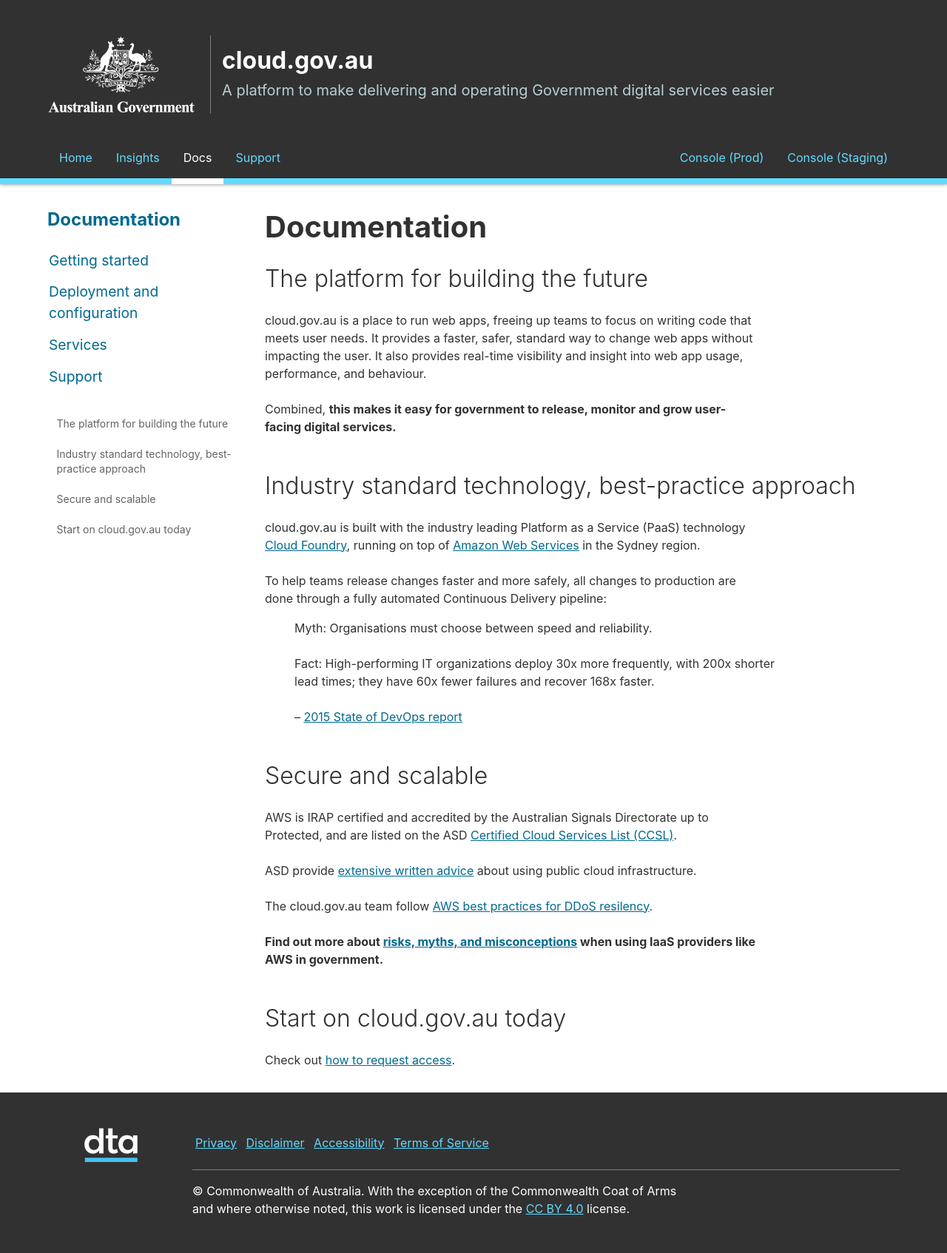
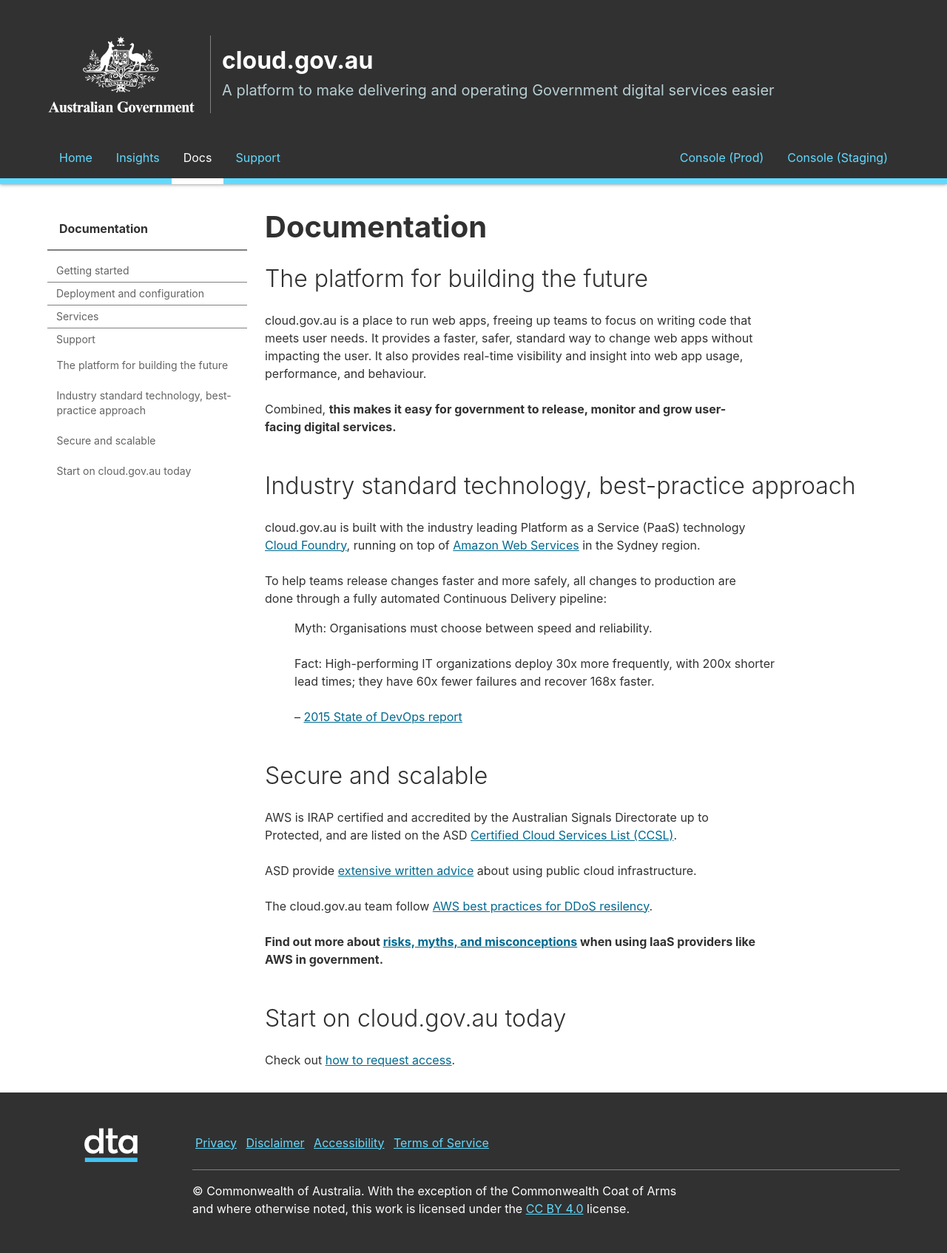
Before and after one commit to govau/cloud.gov.au, a Jekyll site: the page built from docs.md, in a window 1280 px wide. Shown: the whole page at 74% size. Built offline with Jekyll 4.4.1, drawn with Linux system fonts in a browser that asks for light colours.

Commit message:
Mobility work on menus

```diff
--- a/_includes/footer.html
+++ b/_includes/footer.html
@@ -1,5 +1,5 @@
 <footer class="au-footer au-footer--dark au-body au-body--dark" role="contentinfo">
-        <div id="back-to-top" class="transition-medium hidden-print"><a href="#top">Back to Top</a></div>
+    <div id="back-to-top" class="transition-medium hidden-print"><a href="#top">Back to Top</a></div>
     <div class="container">
         <div class="row">
             <div class="col-sm-2 text-centered" id="dta-initiative">
--- a/_layouts/page.html
+++ b/_layouts/page.html
@@ -5,26 +5,28 @@
         <div class="container">
             <div class="row mt-2">
                 <div id="sidebar" class="col-md-3">
-                    {% for item in site.data.sub-navigation[page.sidebar] %}
-                        <h3><a href="{{ item.url }}">{{ item.title }}</a></h3>
-                        <ul class="au-link-list">
-                            {% for subitem in item.subitems %}
-                            <li{% if subitem.url == page.url %} class="active"{% endif %}><a href="{{ subitem.url }}">{{ subitem.title }}</a></li>
-                            {% endfor %}
-                        </ul>
-                    {% endfor %}
-
                     <aside class="au-side-nav au-accordion" aria-label="side navigation">
                         <button
                             class="au-side-nav__toggle au-accordion__title au-accordion--closed"
-                            aria-controls="sidebar-nav"
+                            aria-controls="sidebar-nav-container"
                             aria-expanded="false"
                             onclick="return AU.accordion.Toggle( this )"
                         >
                             In this section
                         </button>
-                        <div id="toc-container" class="au-side-nav__content au-accordion--closed au-accordion__body">
-                            {% include toc.html class="au-link-list" html=content %}
+                        <div id="sidebar-nav-container" class="au-side-nav__content au-accordion--closed au-accordion__body">
+                            {% for item in site.data.sub-navigation[page.sidebar] %}
+                            <h3 class="au-sidenav__title"><a href="{{ item.url }}">{{ item.title }}</a></h3>
+                            <ul class="au-link-list">
+                                {% for subitem in item.subitems %}
+                                <li{% if subitem.url == page.url %} class="active"{% endif %}><a href="{{ subitem.url }}">{{ subitem.title }}</a></li>
+                                {% endfor %}
+                            </ul>
+                            {% endfor %}
+
+                            <div id="toc-container">
+                                {% include toc.html class="au-link-list" html=content %}
+                            </div>
                         </div>
                     </aside>
                 </div>
--- a/_sass/main.scss
+++ b/_sass/main.scss
@@ -56,9 +56,6 @@ body {
 .text-centered {
     text-align: center;
 }
-.pull-right {
-    float: right !important;
-}
 .mt-2 {
     margin-top: 2em;
 }
--- a/assets/js/scripts.js
+++ b/assets/js/scripts.js
@@ -1,6 +1,6 @@
 $( document ).ready( function() {
     if ( $('#toc-container > ul').length > 0 ) {
-        $('#sidebar > ul.au-link-list > li.active').append( $('div#toc-container > ul.au-link-list') );
+        $('#sidebar > aside.au-side-nav > ul.au-link-list > li.active').append( $('div#toc-container > ul.au-link-list') );
 
         $('#back-to-top a').on( 'click', function() {
             $('html, body').animate({
```
